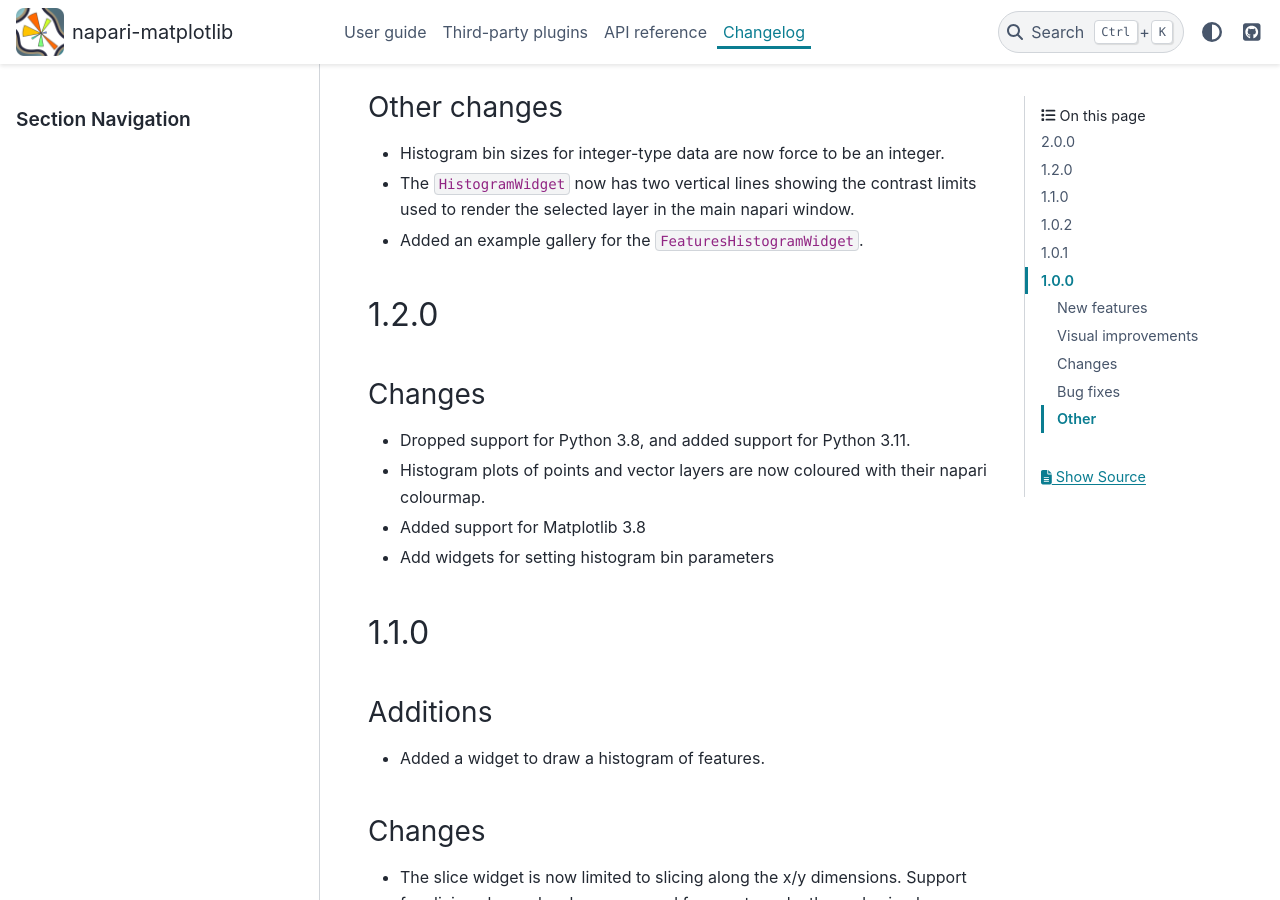
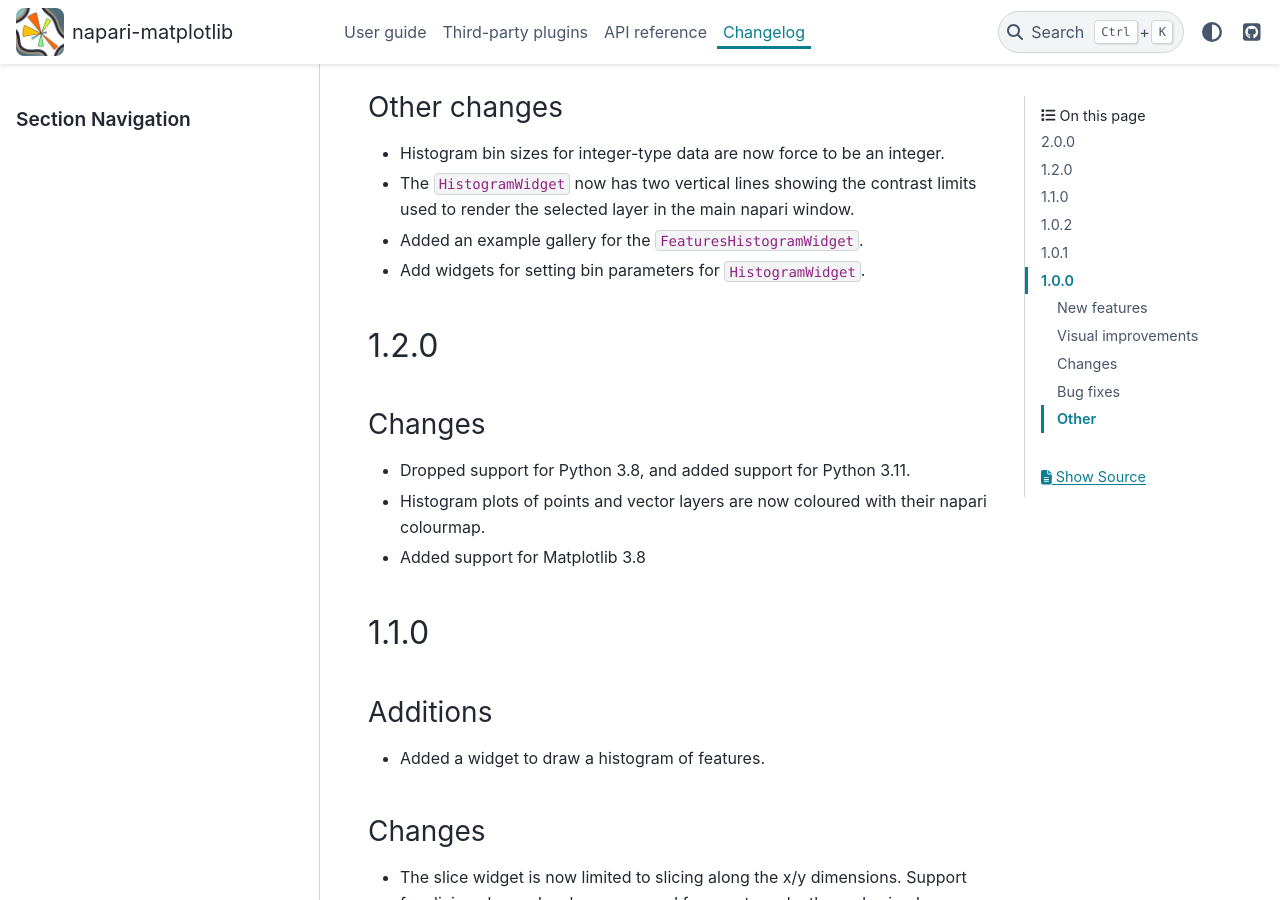
Before and after one commit to matplotlib/napari-matplotlib, a Sphinx documentation site: the page built from docs/changelog.rst, in a window 1280 px wide and 900 px high, scrolled down 515 px. Built offline with Sphinx 7.4.7 and the PyData theme 0.15.4, drawn with Linux system fonts in a browser that asks for light colours; pages that are not in the unit, such as notebooks, are missing from menus; some of the changed lines change nothing that is shown.

Commit message:
Update changelog

```diff
--- a/docs/changelog.rst
+++ b/docs/changelog.rst
@@ -20,6 +20,7 @@ Other changes
 - The ``HistogramWidget`` now has two vertical lines showing the contrast limits used
   to render the selected layer in the main napari window.
 - Added an example gallery for the ``FeaturesHistogramWidget``.
+- Add widgets for setting bin parameters for ``HistogramWidget``.
 
 1.2.0
 -----
@@ -28,7 +29,6 @@ Changes
 - Dropped support for Python 3.8, and added support for Python 3.11.
 - Histogram plots of points and vector layers are now coloured with their napari colourmap.
 - Added support for Matplotlib 3.8
-- Add widgets for setting histogram bin parameters
 
 1.1.0
 -----
```
